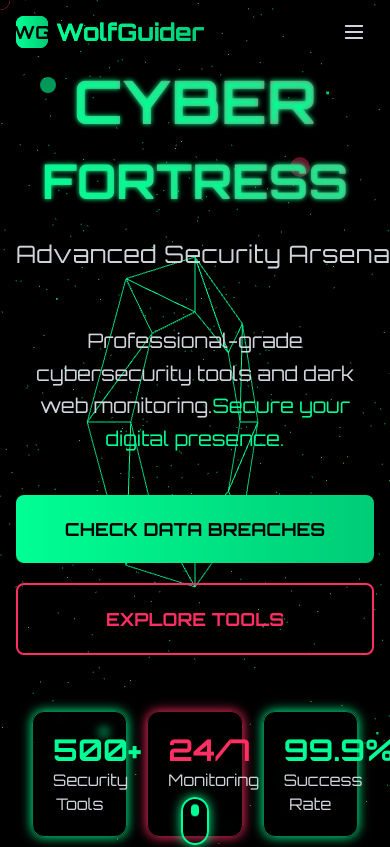
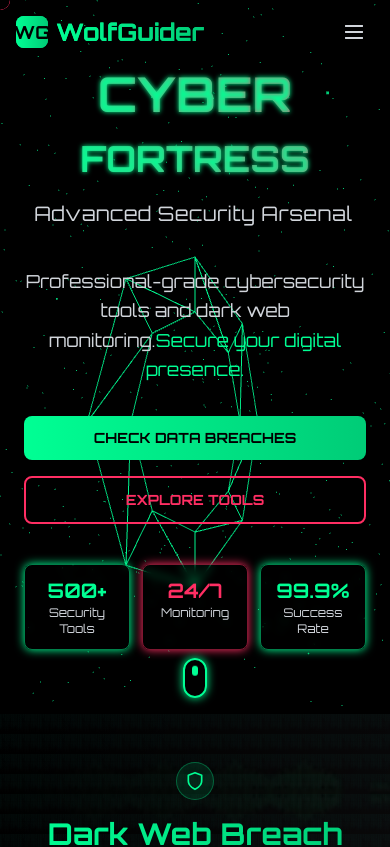
Before and after one commit to mxn890/cybersecurity, a Next.js app: page / in a window 390 px wide. Shown: the top 847 px of the page. Built offline with nearby package versions, Linux system fonts and the light colour scheme.

Commit message:
Update Hero.tsx

```diff
--- a/app/components/Hero.tsx
+++ b/app/components/Hero.tsx
@@ -97,95 +97,100 @@
   };
 
   return (
-    <section id="home" className="relative min-h-[70vh] flex items-center justify-center overflow-hidden pt-16">
+    <section id="home" className="relative min-h-[80vh] md:min-h-[90vh] flex items-center justify-center overflow-hidden pt-16 pb-10">
       <div ref={mountRef} className="absolute inset-0 z-0" />
 
       {/* Background elements */}
       <div className="absolute inset-0 z-5">
-        <div className="floating-element absolute top-20 left-10 w-4 h-4 bg-[#00FF94] rounded-full opacity-60"></div>
-        <div className="floating-element absolute top-40 right-20 w-5 h-5 bg-[#FF2E63] rounded-full opacity-40"></div>
+        <div className="floating-element absolute top-20 left-10 w-3 h-3 md:w-4 md:h-4 bg-[#00FF94] rounded-full opacity-60"></div>
+        <div className="floating-element absolute top-40 right-10 md:right-20 w-4 h-4 md:w-5 md:h-5 bg-[#FF2E63] rounded-full opacity-40"></div>
         <div className="floating-element absolute bottom-32 left-1/4 w-3 h-3 bg-[#00FF94] rounded-full opacity-50"></div>
       </div>
 
-      <div className="relative z-10 text-center max-w-5xl mx-auto px-4 w-full">
-        <div className="mb-12">
-          <h1 className="text-6xl md:text-8xl font-bold mb-6 cyber-gradient neon-text leading-tight">
+      <div className="relative z-10 text-center w-full mx-auto px-4 sm:px-6 max-w-6xl">
+        <div className="mb-8 md:mb-12">
+          <h1 className="text-5xl sm:text-6xl md:text-7xl lg:text-8xl font-bold mb-4 md:mb-6 cyber-gradient neon-text leading-tight">
             CYBER
             <br />
-            <span className="text-5xl md:text-7xl">FORTRESS</span>
+            <span className="text-4xl sm:text-5xl md:text-6xl lg:text-7xl">FORTRESS</span>
           </h1>
 
-          <div className="text-2xl md:text-3xl mb-8 text-gray-300 font-light tracking-wide">
+          <div className="text-xl sm:text-2xl md:text-3xl mb-6 md:mb-8 text-gray-300 font-light tracking-wide">
             <span className="typing-animation">Advanced Security Arsenal</span>
           </div>
         </div>
 
-        <p className="text-xl md:text-2xl mb-10 text-gray-300 max-w-3xl mx-auto leading-relaxed">
+        <p className="text-lg sm:text-xl md:text-2xl mb-8 md:mb-10 text-gray-300 max-w-3xl mx-auto leading-relaxed px-2">
           Professional-grade cybersecurity tools and dark web monitoring.
-          <br className="hidden md:block" />
+          <br className="hidden sm:block" />
           <span className="text-[#00FF94] font-medium">Secure your digital presence.</span>
         </p>
 
-        <div className="flex flex-col sm:flex-row gap-5 justify-center mb-14">
+        <div className="flex flex-col sm:flex-row gap-4 justify-center mb-10 md:mb-14 px-2">
           <button
             onClick={() => scrollToSection('breach-checker')}
-            className="px-10 py-5 bg-gradient-to-r from-[#00FF94] to-[#00CC77] text-black font-bold rounded-lg hover:from-[#00CC77] hover:to-[#00AA66] transition-all duration-300 transform hover:scale-105 shadow-lg text-lg"
+            className="px-6 py-3 sm:px-8 sm:py-4 md:px-10 md:py-5 bg-gradient-to-r from-[#00FF94] to-[#00CC77] text-black font-bold rounded-lg hover:from-[#00CC77] hover:to-[#00AA66] transition-all duration-300 transform hover:scale-105 shadow-lg text-sm sm:text-base md:text-lg"
           >
             CHECK DATA BREACHES
           </button>
           <button
             onClick={() => scrollToSection('tools')}
-            className="px-10 py-5 border-2 border-[#FF2E63] text-[#FF2E63] font-bold rounded-lg hover:bg-[#FF2E63]/10 transition-all duration-300 transform hover:scale-105 text-lg"
+            className="px-6 py-3 sm:px-8 sm:py-4 md:px-10 md:py-5 border-2 border-[#FF2E63] text-[#FF2E63] font-bold rounded-lg hover:bg-[#FF2E63]/10 transition-all duration-300 transform hover:scale-105 text-sm sm:text-base md:text-lg"
           >
             EXPLORE TOOLS
           </button>
         </div>
 
-        {/* Compact but visible stats */}
-        <div className="w-full px-4 mb-8">
-          <div className="grid grid-cols-3 gap-5">
-            <div className="p-5 rounded-xl border border-[#00FF94]/50 text-center backdrop-blur-sm neon-glow-green">
-              <div className="text-3xl font-bold text-[#00FF94]">500+</div>
-              <div className="text-base text-gray-300">Security Tools</div>
+        {/* Responsive stats cards */}
+        <div className="w-full px-2 sm:px-4 mb-6 md:mb-8">
+          <div className="grid grid-cols-3 gap-3 sm:gap-4 md:gap-5">
+            <div className="p-3 sm:p-4 md:p-5 rounded-lg md:rounded-xl border border-[#00FF94]/50 text-center backdrop-blur-sm neon-glow-green">
+              <div className="text-xl sm:text-2xl md:text-3xl font-bold text-[#00FF94]">500+</div>
+              <div className="text-xs sm:text-sm md:text-base text-gray-300">Security Tools</div>
             </div>
-            <div className="p-5 rounded-xl border border-[#FF2E63]/50 text-center backdrop-blur-sm neon-glow-pink">
-              <div className="text-3xl font-bold text-[#FF2E63]">24/7</div>
-              <div className="text-base text-gray-300">Monitoring</div>
+            <div className="p-3 sm:p-4 md:p-5 rounded-lg md:rounded-xl border border-[#FF2E63]/50 text-center backdrop-blur-sm neon-glow-pink">
+              <div className="text-xl sm:text-2xl md:text-3xl font-bold text-[#FF2E63]">24/7</div>
+              <div className="text-xs sm:text-sm md:text-base text-gray-300">Monitoring</div>
             </div>
-            <div className="p-5 rounded-xl border border-[#00FF94]/50 text-center backdrop-blur-sm neon-glow-green">
-              <div className="text-3xl font-bold text-[#00FF94]">99.9%</div>
-              <div className="text-base text-gray-300">Success Rate</div>
+            <div className="p-3 sm:p-4 md:p-5 rounded-lg md:rounded-xl border border-[#00FF94]/50 text-center backdrop-blur-sm neon-glow-green">
+              <div className="text-xl sm:text-2xl md:text-3xl font-bold text-[#00FF94]">99.9%</div>
+              <div className="text-xs sm:text-sm md:text-base text-gray-300">Success Rate</div>
             </div>
           </div>
         </div>
       </div>
 
       {/* Scroll indicator */}
-      <div className="absolute bottom-6 left-1/2 transform -translate-x-1/2 z-10">
-        <div className="w-7 h-12 border-2 border-[#00FF94] rounded-full flex justify-center neon-glow-green">
-          <div className="w-2 h-3 bg-[#00FF94] rounded-full mt-2 animate-bounce"></div>
+      <div className="absolute bottom-4 sm:bottom-6 left-1/2 transform -translate-x-1/2 z-10">
+        <div className="w-6 h-10 sm:w-7 sm:h-12 border-2 border-[#00FF94] rounded-full flex justify-center neon-glow-green">
+          <div className="w-1.5 h-2.5 sm:w-2 sm:h-3 bg-[#00FF94] rounded-full mt-2 animate-bounce"></div>
         </div>
       </div>
 
       <style jsx>{`
         .neon-glow-green {
-          box-shadow: 0 0 8px #00FF94;
+          box-shadow: 0 0 5px #00FF94;
           animation: pulse-green 2s infinite alternate;
         }
         .neon-glow-pink {
-          box-shadow: 0 0 8px #FF2E63;
+          box-shadow: 0 0 5px #FF2E63;
           animation: pulse-pink 2s infinite alternate;
         }
         .neon-text {
           text-shadow: 0 0 5px #00FF94;
         }
         @keyframes pulse-green {
-          0% { box-shadow: 0 0 8px #00FF94; }
-          100% { box-shadow: 0 0 12px #00FF94; }
+          0% { box-shadow: 0 0 5px #00FF94; }
+          100% { box-shadow: 0 0 10px #00FF94; }
         }
         @keyframes pulse-pink {
-          0% { box-shadow: 0 0 8px #FF2E63; }
-          100% { box-shadow: 0 0 12px #FF2E63; }
+          0% { box-shadow: 0 0 5px #FF2E63; }
+          100% { box-shadow: 0 0 10px #FF2E63; }
+        }
+        @media (max-width: 640px) {
+          .floating-element {
+            display: none;
+          }
         }
       `}</style>
     </section>
```
